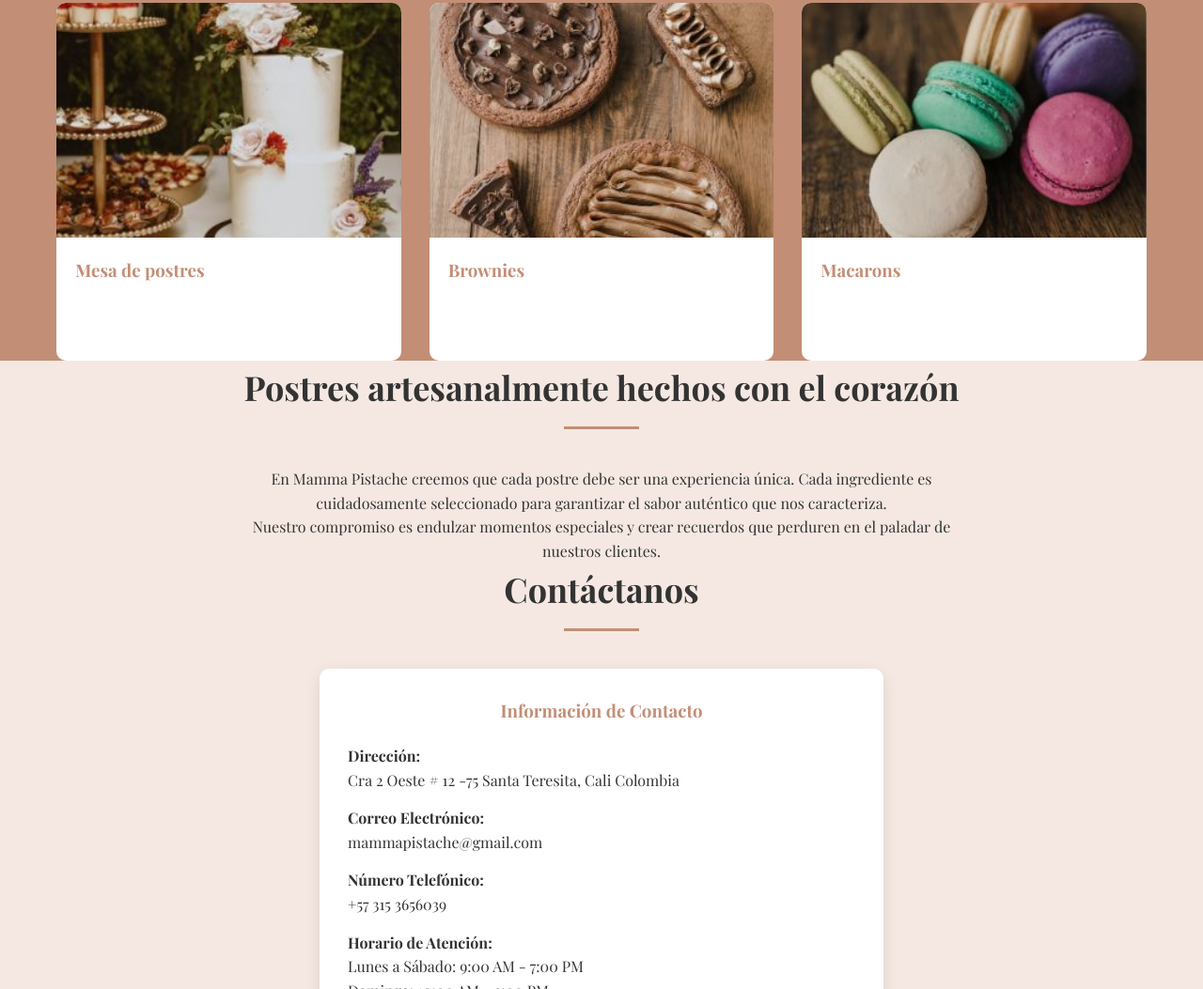
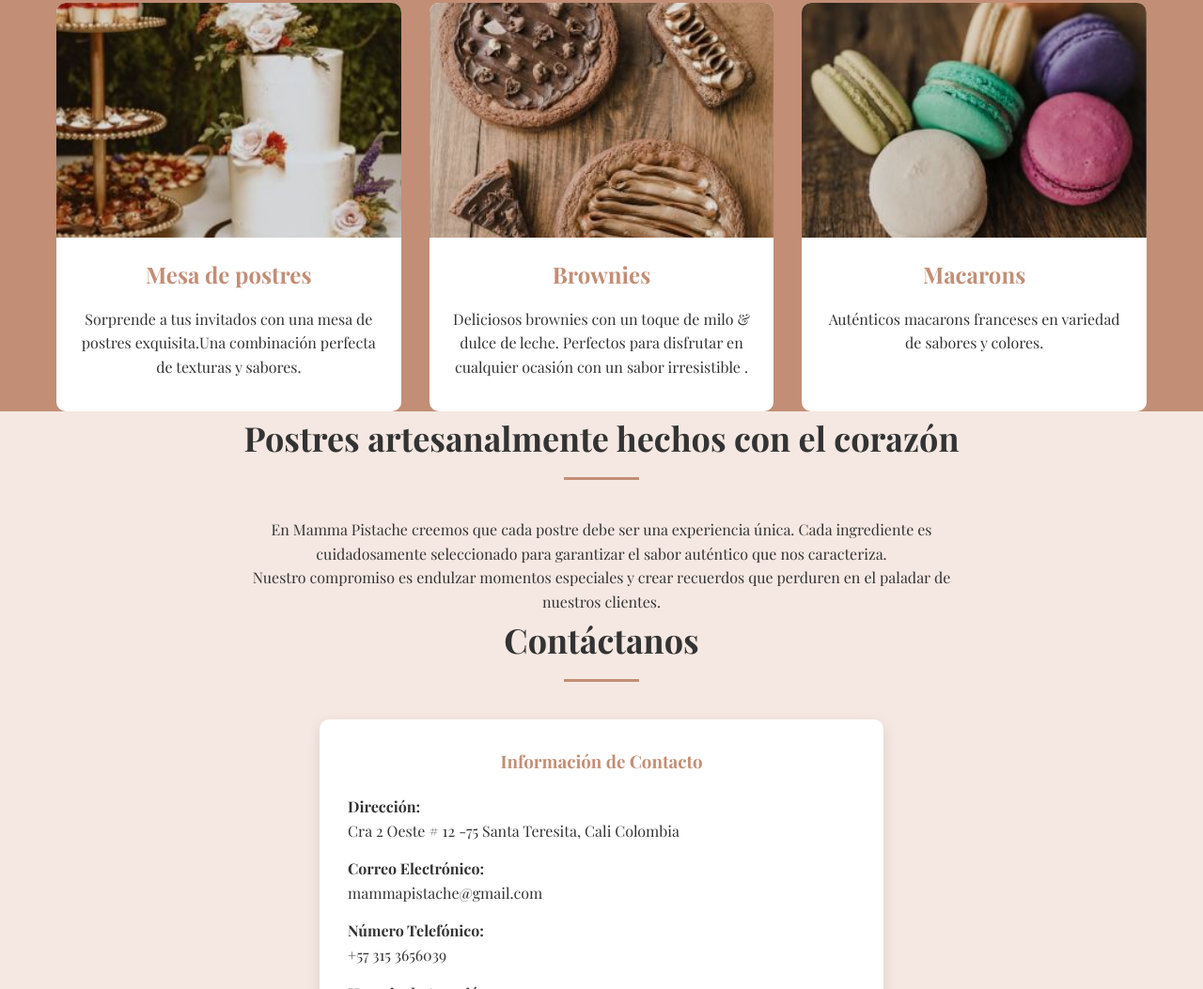
Before and after one commit to mimontesdeocav/mammapistache, a plain HTML site: page index.html in a window 1280 px wide. Shown: the part 1613-2666 px from the top of the page at 94% size. Drawn offline with nearby package versions, Linux system fonts and the light colour scheme.

Commit message:
Cel e Info productos

```diff
--- a/index.html
+++ b/index.html
@@ -151,11 +151,20 @@
 
         .product-info {
             padding: 20px;
+            text-align: center;
         }
 
         .product-info h3 {
             color: var(--primary-color);
-            margin-bottom: 10px;
+            margin-bottom: 15px;
+            font-size: 24px;
+        }
+
+        .product-info p {
+            color: var(--dark-text);
+            font-size: 16px;
+            line-height: 1.6;
+            margin-bottom: 15px;
         }
 
         /* Section Titles */
@@ -454,14 +463,14 @@
                     <div class="product-image" style="background-image: url('images/Mesa de postres.jpg');"></div>
                     <div class="product-info">
                         <h3>Mesa de postres</h3>
-                        <p>Deliciosas mesa de postres con base de masa quebrada y rellenos de temporada.</p>
+                        <p>Sorprende a tus invitados con una mesa de postres exquisita.Una combinación perfecta de texturas y sabores.</p>
                     </div>
                 </div>
                 <div class="product-card">
                     <div class="product-image" style="background-image: url('images/Brownies.jpg');"></div>
                     <div class="product-info">
                         <h3>Brownies</h3>
-                        <p>Elaborados brownies con arequipe y decorados artesanalmente para cada ocasión.</p>
+                        <p>Deliciosos brownies con un toque de milo & dulce de leche. Perfectos para disfrutar en cualquier ocasión con un sabor irresistible .</p>
                     </div>
                 </div>
                 <div class="product-card">
```
